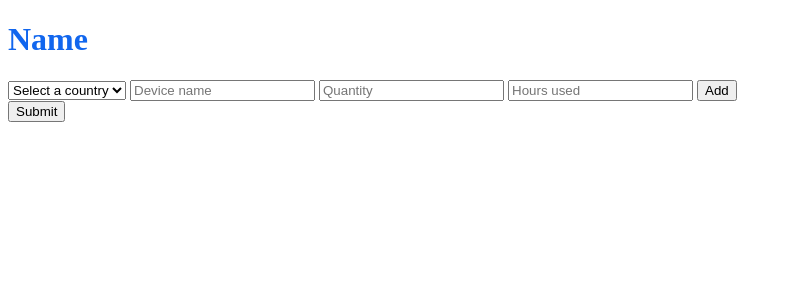
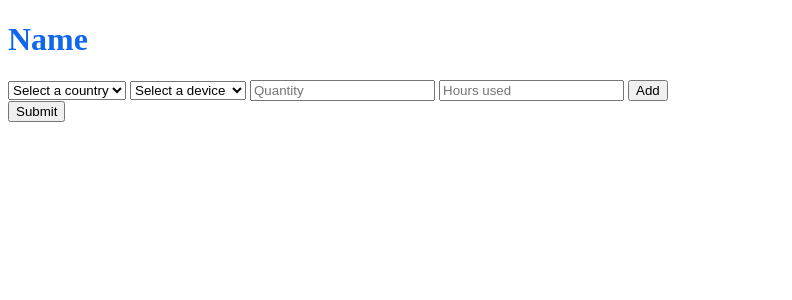
Before and after one commit to mihiraggarwal/carboscan, a Flask app: template package/templates/index.html in a window 1280 px wide. Shown: the top 300 px of the page, without its empty margins (0-792 px from the left). Run offline with Flask 3, Linux system fonts and the light colour scheme; tables that the repository leaves empty hold one stand-in row (values such as "Sample post"); the template is opened without the code that fills it: values that come from a table or form of the project are taken from there, most other values are stand-ins (such as "Sample title", 1, 10 or a date in 2020); parts of the project's set-up code (start-up, migrations or seed data) failed here and were passed over.

Commit message:
devices dropdown

```diff
--- a/package/templates/index.html
+++ b/package/templates/index.html
@@ -19,8 +19,8 @@
 {% block content %}
     <h1>Name</h1>
     <form action="{{ url_for('search.search') }}" method="POST">
-        <select name="country" id="country">
-            <option value="0" label="Select a country" selected="selected">Select a country</option>
+        <select name="country" id="country" required>
+            <option value="" label="Select a country" selected="selected">Select a country</option>
             {% for c in countries %}
                 {% if c.value == country %}
                     <option value="{{ c.value }}" selected="selected">{{ c.text }}</option>
@@ -29,9 +29,14 @@
                 {% endif %}
             {% endfor %}
         </select>
-        <input type="text" name="name" placeholder="Device name" id="name" />
-        <input type="text" name="quantity" placeholder="Quantity" id="quantity" />
-        <input type="text" name="time_used" placeholder="Hours used" id="time_used" />
+        <select name="name" id="name" required>
+            <option value="" label="Select a device" selected="selected">Select a device</option>
+            {% for p in products %}
+                <option value="{{ p.id }}">{{ p.name }}</option>
+            {% endfor %}
+        </select>
+        <input type="text" name="quantity" placeholder="Quantity" id="quantity" required />
+        <input type="text" name="time_used" placeholder="Hours used" id="time_used" required />
         <button type="submit" name="submit">Add</button>
     </form>
     <a href="{{ url_for('result.result') }}"><button>Submit</button></a>
```
Also changed, not shown: package/index.py (+7 -2 lines).
